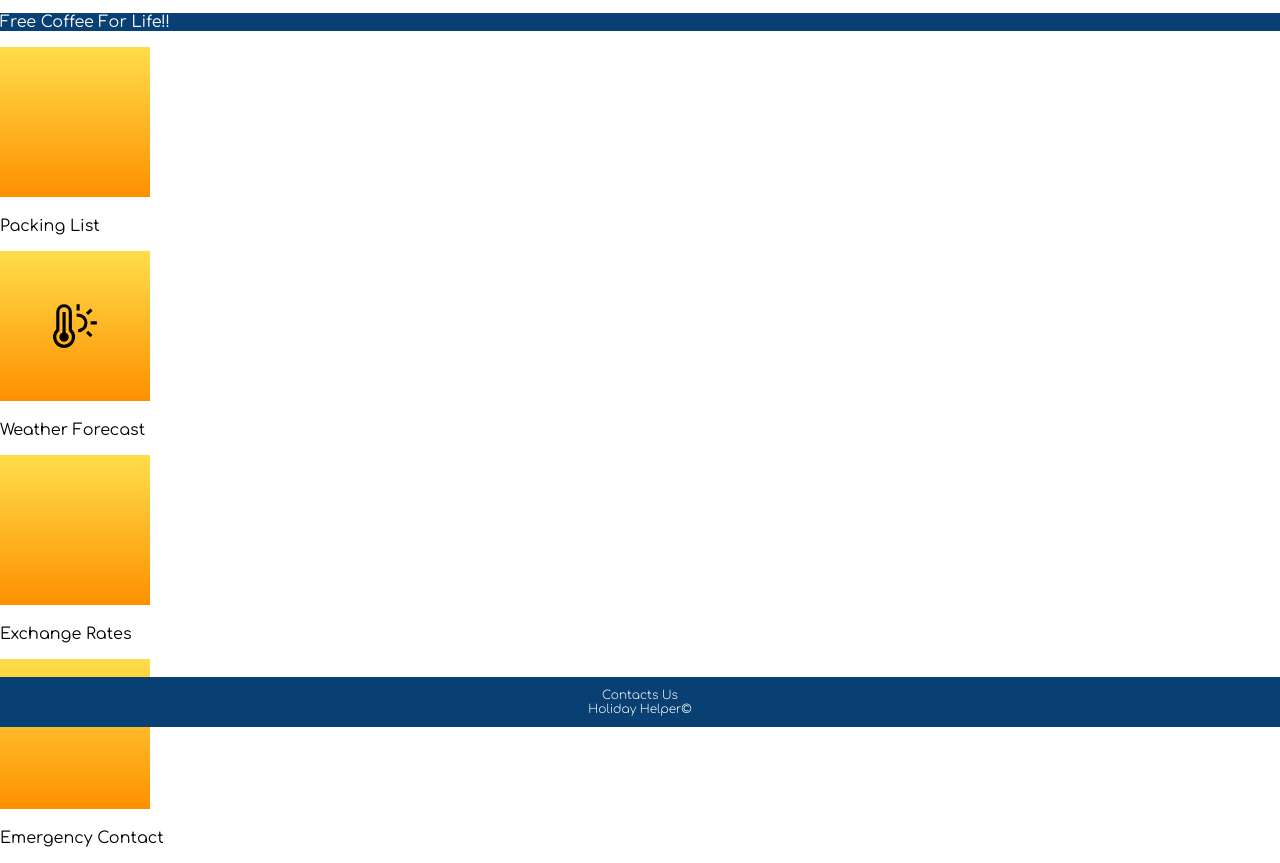
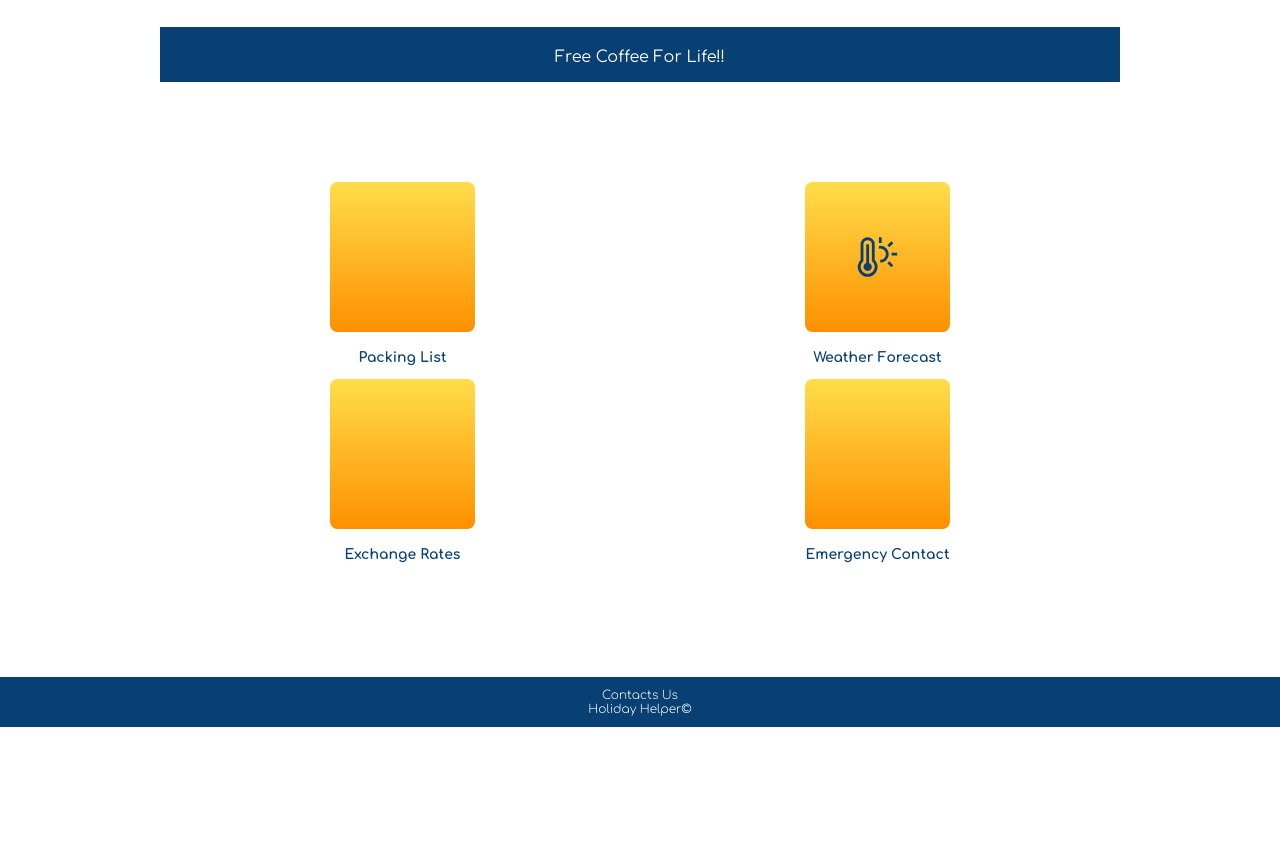
Before and after one commit to lalicia/holiday_helper_frontend, a React app: page / in a window 1280 px wide. Shown: the part 73-936 px from the top of the page. After the commit the page ends 800 px from the top, so only its background shows below. Built offline with nearby package versions, Linux system fonts and the light colour scheme; some icons are missing.

Commit message:
main page working and styled

```diff
--- a/src/Component/HomeBanner/HomeBanner.css
+++ b/src/Component/HomeBanner/HomeBanner.css
@@ -1,4 +1,11 @@
 .HomeBanner {
+    margin: auto;
     background-color: #094074;
-    color: #FFFFFF
+    color: #FFFFFF;
+    text-align: center;
+    width: 75%;
+    height: 50px;
+    padding-top: 5px;
+    margin-top: 30px;
+
 }
--- a/src/Component/HomeButtons/HomeButtons.css
+++ b/src/Component/HomeButtons/HomeButtons.css
@@ -1,6 +1,21 @@
 .Icon {
-    width: 50px;
+    width: 45px;
     height: 50px;
     padding: 50px;
     background-image: linear-gradient(180deg, #FFDD4A, #FE9000);
+    color: #094074;
+    border-radius: 5%;
 }
+
+
+.button-title{
+    font-size: 14px;
+    font-weight: 700;
+    color: #094074;
+
+}
+
+.main-homebutton{
+    text-align: center;
+
+}
--- a/src/Component/HomeButtons/HomeButtons.js
+++ b/src/Component/HomeButtons/HomeButtons.js
@@ -4,10 +4,10 @@ import "./HomeButtons.css";
 
 function HomeButtons({ iconName, title }) {
   return (
-    <>
+    <div className="main-homebutton">
       <Icon className="Icon" icon={iconName} />
-      <p>{title}</p>
-    </>
+      <p className="button-title">{title}</p>
+    </div>
   );
 }
 
--- a/src/Component/Main.js/Main.css
+++ b/src/Component/Main.js/Main.css
@@ -0,0 +1,10 @@
+/* .main-container{
+    display: ;
+} */
+
+.homebuttons{
+    display: flex;
+    justify-content: space-evenly;
+    margin-top: 100px;
+
+}
--- a/src/Component/Main.js/Main.js
+++ b/src/Component/Main.js/Main.js
@@ -1,6 +1,8 @@
 import React from "react";
 import HomeBanner from "../HomeBanner/HomeBanner";
 import HomeButtons from "../HomeButtons/HomeButtons";
+import temperature from '../../Assets/images/temperature-hot.png'
+import './Main.css'
 
 const suitcase = "ep:suitcase";
 const thermometer = "carbon:temperature-hot";
@@ -9,16 +11,25 @@ const telephone = "bi:telephone";
 
 function Main() {
   return (
-    // Navbar
-    <>
-      <HomeBanner />
-      {/* <SearchBar/> */}
-      <HomeButtons iconName={suitcase} title="Packing List" />
-      <HomeButtons iconName={thermometer} title="Weather Forecast" />
-      <HomeButtons iconName={euro} title="Exchange Rates" />
-      <HomeButtons iconName={telephone} title="Emergency Contact" />
-    </>
-    // Footer
+
+    <div className="main-container">
+      <div className="homebanner">
+        <HomeBanner />
+      </div>
+      <div className="homebuttons">
+        {/* <SearchBar/> */}
+        <div className="homebuttons1">
+          <HomeButtons iconName={suitcase} title="Packing List" />
+          <HomeButtons iconName={euro} title="Exchange Rates" />
+
+        </div>
+        <div className="homebuttons2">
+          <HomeButtons iconName={thermometer} title="Weather Forecast" />
+          <HomeButtons iconName={telephone} title="Emergency Contact" />
+        </div>
+      </div>
+    </div>
+
   );
 }
 
```
Also changed, not shown: src/Assets/images/bi_telephone.png (added), src/Assets/images/ep_suitcase.png (added), src/Assets/images/ic_baseline-euro-symbol.png (added), src/Assets/images/temperature-hot.png (added), src/Assets/svg/baseline-euro-symbol.svg (added), src/Assets/svg/suitcase.svg (added), src/Assets/svg/telephone.svg (added), src/Assets/svg/temperature-hot.svg (added).
